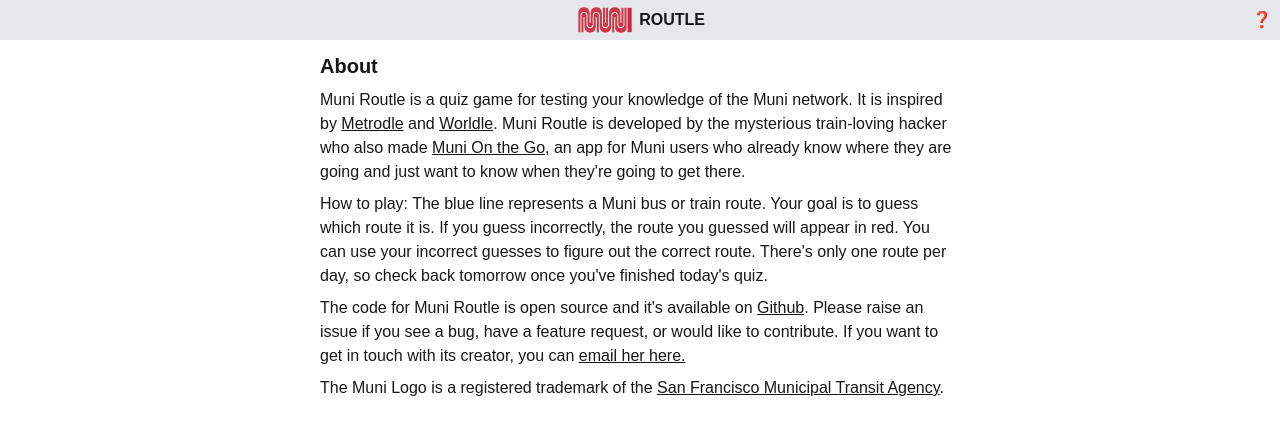
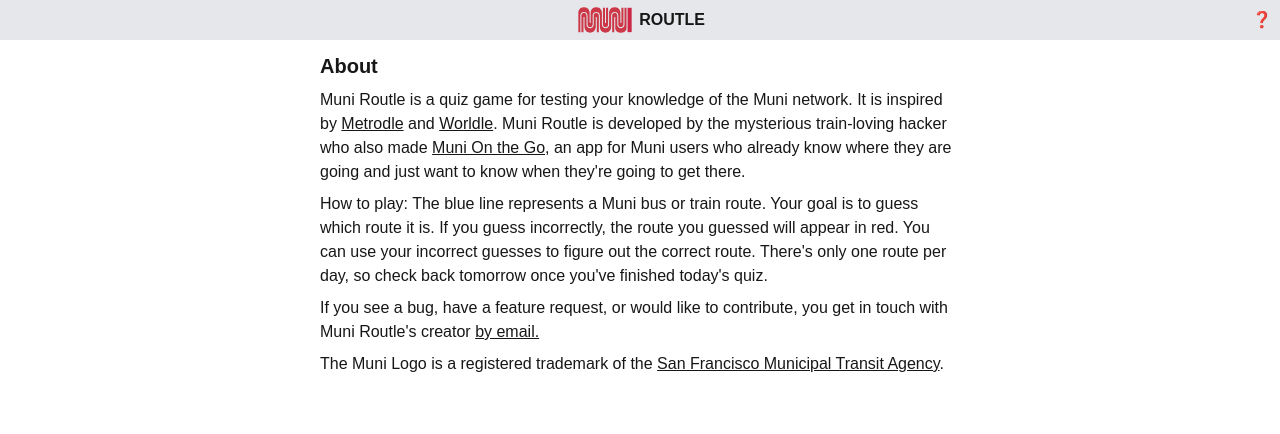
Before and after one commit to djbusstop/muni-routle, a Next.js app: page /about in a window 1280 px wide. Shown: the top 434 px of the page. Built offline with nearby package versions, Linux system fonts and the light colour scheme.

Commit message:
remove github

```diff
--- a/app/about/page.tsx
+++ b/app/about/page.tsx
@@ -33,18 +33,10 @@
           quiz.
         </p>
         <p>
-          The code for Muni Routle is open source and it&apos;s available on{" "}
-          <Link
-            className="underline"
-            href="https://github.com/djbusstop/routle"
-          >
-            Github
-          </Link>
-          . Please raise an issue if you see a bug, have a feature request, or
-          would like to contribute. If you want to get in touch with its
-          creator, you can{" "}
+          If you see a bug, have a feature request, or would like to contribute,
+          you get in touch with Muni Routle&apos;s creator{" "}
           <Link className="underline" href="mailto:river@grrlz.net">
-            email her here.
+            by email.
           </Link>
         </p>
         <p>
```
